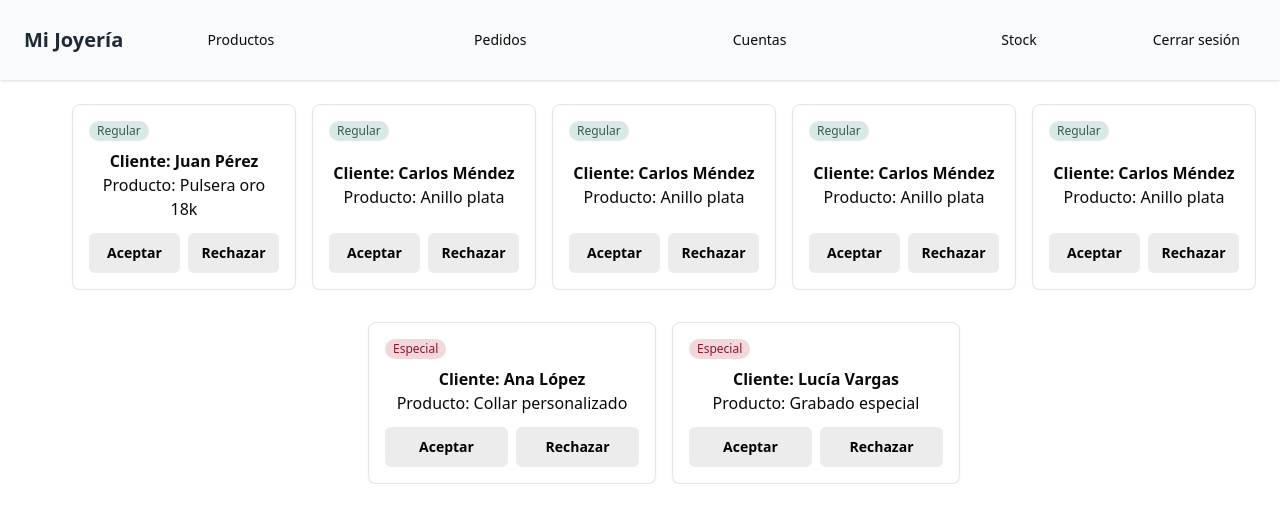
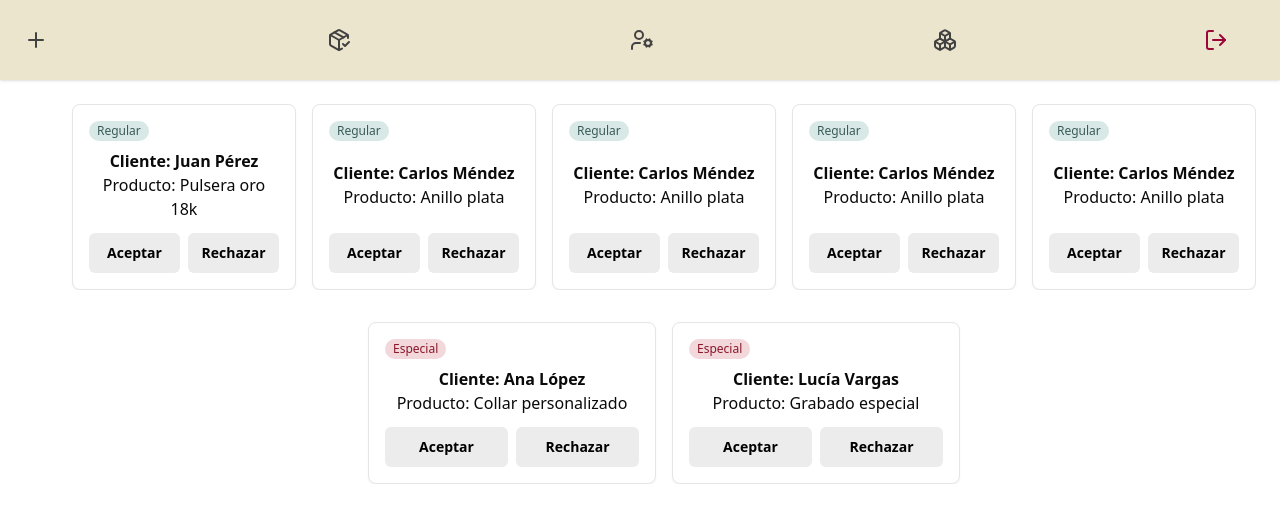
Before and after one commit to kianyArroliga/JoyeriaMelissa, a React (Vite) app in the folder FrontEnd/: page /admin in a window 1280 px wide. Shown: the top 522 px of the page. Built offline with nearby package versions, Linux system fonts and the light colour scheme.

Commit message:
DasboardAdmin terminado creo

```diff
--- a/FrontEnd/package.json
+++ b/FrontEnd/package.json
@@ -11,6 +11,7 @@
   "dependencies": {
     "@radix-ui/react-navigation-menu": "^1.2.13",
     "@radix-ui/react-slot": "^1.2.3",
+    "@radix-ui/react-tooltip": "^1.2.7",
     "@vitejs/plugin-react": "^4.6.0",
     "axios": "^1.10.0",
     "class-variance-authority": "^0.7.1",
--- a/FrontEnd/src/components/ui/PedidoCard.jsx
+++ b/FrontEnd/src/components/ui/PedidoCard.jsx
@@ -3,8 +3,8 @@ import { Card, CardContent } from "@/components/ui/card";
 
 export function PedidoCard({ cliente, producto, tipo }) {
   const badgeColor = tipo === "Especial"
-    ? "bg-[#f2d7db] text-[#8C162A]"
-    : "bg-[#d8e8e6] text-[#3a5b57]"
+    ? "bg-[#f2d7db] text-[#8C162A] text-base"
+    : "bg-[#d8e8e6] text-[#3a5b57] text-base";
 
   return (
     <Card className="w-full sm:w-64 md:w-72 bg-[#FFFFFF] p-4 flex flex-col justify-between hover:shadow-lg hover:bg-[#f9f9f9] transition-all duration-300">
@@ -19,10 +19,10 @@ export function PedidoCard({ cliente, producto, tipo }) {
       </CardContent>
 
       <div className="mt-3 flex gap-2 justify-center">
-        <Button className="bg-[#ECECEC] hover:bg-[#6ebc86] text-black font-semibold text-sm px-3 py-1">
+        <Button className="bg-[#ECECEC] hover:bg-[#b3edc3] text-black font-semibold text-sm px-2 py-0.2">
           Aceptar
         </Button>
-        <Button className="bg-[#ECECEC] hover:bg-[#bc263f] text-black font-semibold text-sm px-3 py-1">
+        <Button className="bg-[#ECECEC] hover:bg-[#f9bebe] text-black font-semibold text-sm px-2 py-0.2">
           Rechazar
         </Button>
       </div>
--- /dev/null
+++ b/FrontEnd/src/components/ui/tooltip.jsx
@@ -0,0 +1,24 @@
+import * as React from "react"
+import * as TooltipPrimitive from "@radix-ui/react-tooltip"
+
+import { cn } from "@/lib/utils"
+
+const TooltipProvider = TooltipPrimitive.Provider
+
+const Tooltip = TooltipPrimitive.Root
+
+const TooltipTrigger = TooltipPrimitive.Trigger
+
+const TooltipContent = React.forwardRef(({ className, sideOffset = 4, ...props }, ref) => (
+  <TooltipPrimitive.Content
+    ref={ref}
+    sideOffset={sideOffset}
+    className={cn(
+      "z-50 overflow-hidden rounded-md border bg-popover px-3 py-1.5 text-sm text-popover-foreground shadow-md animate-in fade-in-0 zoom-in-95 data-[state=closed]:animate-out data-[state=closed]:fade-out-0 data-[state=closed]:zoom-out-95 data-[side=bottom]:slide-in-from-top-2 data-[side=left]:slide-in-from-right-2 data-[side=right]:slide-in-from-left-2 data-[side=top]:slide-in-from-bottom-2 origin-[--radix-tooltip-content-transform-origin]",
+      className
+    )}
+    {...props} />
+))
+TooltipContent.displayName = TooltipPrimitive.Content.displayName
+
+export { Tooltip, TooltipTrigger, TooltipContent, TooltipProvider }
--- a/FrontEnd/src/pages/admin/DashboardAdmin.jsx
+++ b/FrontEnd/src/pages/admin/DashboardAdmin.jsx
@@ -2,6 +2,8 @@ import { useNavigate } from "react-router-dom";
 import { useState } from "react";
 import { Button } from "@/components/ui/button";
 import { PedidoCard } from "@/components/ui/PedidoCard";
+import { Tooltip, TooltipProvider, TooltipTrigger, TooltipContent } from "@/components/ui/tooltip";
+import { Plus, PackageCheck, UserCog, Boxes, LogOut } from "lucide-react";
 
 export default function DashboardAdmin() {
   const navigate = useNavigate()
@@ -14,7 +16,7 @@ export default function DashboardAdmin() {
     { cliente: "Carlos Méndez", producto: "Anillo plata", tipo: "Regular" },
     { cliente: "Lucía Vargas", producto: "Grabado especial", tipo: "Especial" },
     { cliente: "Carlos Méndez", producto: "Anillo plata", tipo: "Regular" },
-        { cliente: "Carlos Méndez", producto: "Anillo plata", tipo: "Regular" },
+    { cliente: "Carlos Méndez", producto: "Anillo plata", tipo: "Regular" },
     { cliente: "Carlos Méndez", producto: "Anillo plata", tipo: "Regular" },
 
   ]
@@ -25,8 +27,8 @@ export default function DashboardAdmin() {
   return (
     <div className="flex flex-col min-h-screen font-sans bg-white">
       {/* Navbar */}
-      <header className="w-full h-20 bg-gray-50 shadow flex items-center justify-between px-6 relative">
-        <h1 className="text-xl font-semibold text-gray-800">Mi Joyería</h1>
+      <header className="w-full h-20 bg-[#EBE5CE] shadow flex items-center justify-between px-6 relative">
+        <h1 className="text-xl font-semibold text-[#a00338]"></h1>
 
         {/* Menú en pantallas pequeñas */}
         <div className="md:hidden relative">
@@ -35,34 +37,67 @@ export default function DashboardAdmin() {
           </Button>
           {menuAbierto && (
             <div className="absolute right-0 mt-2 w-40 bg-white shadow-md rounded-md p-2 z-50 flex flex-col gap-2">
-              <Button variant="ghost" onClick={() => navigate("/admin/productos")}>Productos</Button>
-              <Button variant="ghost" onClick={() => navigate("/admin/pedidos")}>Pedidos</Button>
-              <Button variant="ghost" onClick={() => navigate("/admin/cuentas")}>Cuentas</Button>
-              <Button variant="ghost" onClick={() => navigate("/admin/stock")}>Stock</Button>
-              <Button className="text-black-600" variant="ghost" onClick={() => console.log("Cerrar sesión")}>Cerrar sesión</Button>
+              <Button variant="ghost" onClick={() => navigate("/admin/productos")}
+                className="hover:bg-[#edefd5] hover:text-gray-900 transition-colors">Productos</Button>
+              <Button variant="ghost" onClick={() => navigate("/admin/pedidos")}
+                className="hover:bg-[#edefd5] hover:text-gray-900 transition-colors">Pedidos</Button>
+              <Button variant="ghost" onClick={() => navigate("/admin/cuentas")}
+                className="hover:bg-[#edefd5] hover:text-gray-900 transition-colors">Cuentas</Button>
+              <Button variant="ghost" onClick={() => navigate("/admin/stock")}
+                className="hover:bg-[#edefd5] hover:text-gray-900 transition-colors">Stock</Button>
+              <Button variant="ghost" onClick={() => console.log("Cerrar sesión")}
+              className="hover:bg-[#f5c3bf] hover:text-gray-900 transition-colors">Cerrar sesión</Button>
             </div>
           )}
         </div>
 
         {/* Botones visibles en pantallas grandes */}
-        <div className="hidden md:flex flex-1 justify-center gap-6">
-          <Button variant="ghost" onClick={() => navigate("/admin/productos")}>Productos</Button>
-          <Button variant="ghost" onClick={() => navigate("/admin/pedidos")}>Pedidos</Button>
-          <Button variant="ghost" onClick={() => navigate("/admin/cuentas")}>Cuentas</Button>
-          <Button variant="ghost" onClick={() => navigate("/admin/stock")}>Stock</Button>
-        </div>
-        {/* Cerrar sesión en escritorio */}
-        <div className="hidden md:flex">
-          <Button
-            className="text-black-600"
-            variant="ghost"
-            onClick={() => {
-              console.log("Cerrar sesión")
-            }}
-          >
-            Cerrar sesión
-          </Button>
-        </div>
+        <TooltipProvider>
+
+
+          {/* Contenedor de iconos centrados */}
+          <div className="hidden md:flex flex-1 justify-center gap-8">
+            <Tooltip>
+              <TooltipTrigger onClick={() => navigate("/admin/productos")} className="cursor-pointer text-[#434242]">
+                <Plus className="w-6 h-6" />
+              </TooltipTrigger>
+              <TooltipContent>Productos</TooltipContent>
+            </Tooltip>
+
+            <Tooltip>
+              <TooltipTrigger onClick={() => navigate("/admin/pedidos")} className="cursor-pointer text-[#434242]">
+                <PackageCheck className="w-6 h-6" />
+              </TooltipTrigger>
+              <TooltipContent>Pedidos</TooltipContent>
+            </Tooltip>
+
+            <Tooltip>
+              <TooltipTrigger onClick={() => navigate("/admin/cuentas")} className="cursor-pointer text-[#434242]">
+                <UserCog className="w-6 h-6" />
+              </TooltipTrigger>
+              <TooltipContent>Cuentas</TooltipContent>
+            </Tooltip>
+
+            <Tooltip>
+              <TooltipTrigger onClick={() => navigate("/admin/stock")} className="cursor-pointer text-[#434242]">
+                <Boxes className="w-6 h-6 " />
+              </TooltipTrigger>
+              <TooltipContent>Stock</TooltipContent>
+            </Tooltip>
+          </div>
+
+          <div className="hidden md:flex">
+            <Tooltip>
+              <TooltipTrigger
+                onClick={() => navigate('/logout')}
+                className="cursor-pointer text-[#9b0537] mr-7"
+              >
+                <LogOut className="w-6 h-6" />
+              </TooltipTrigger>
+              <TooltipContent>Cerrar Sesión</TooltipContent>
+            </Tooltip>
+          </div>
+        </TooltipProvider>
 
       </header>
 
```
Also changed, not shown: 1 other file (tests, documents, lock files or other folders).
